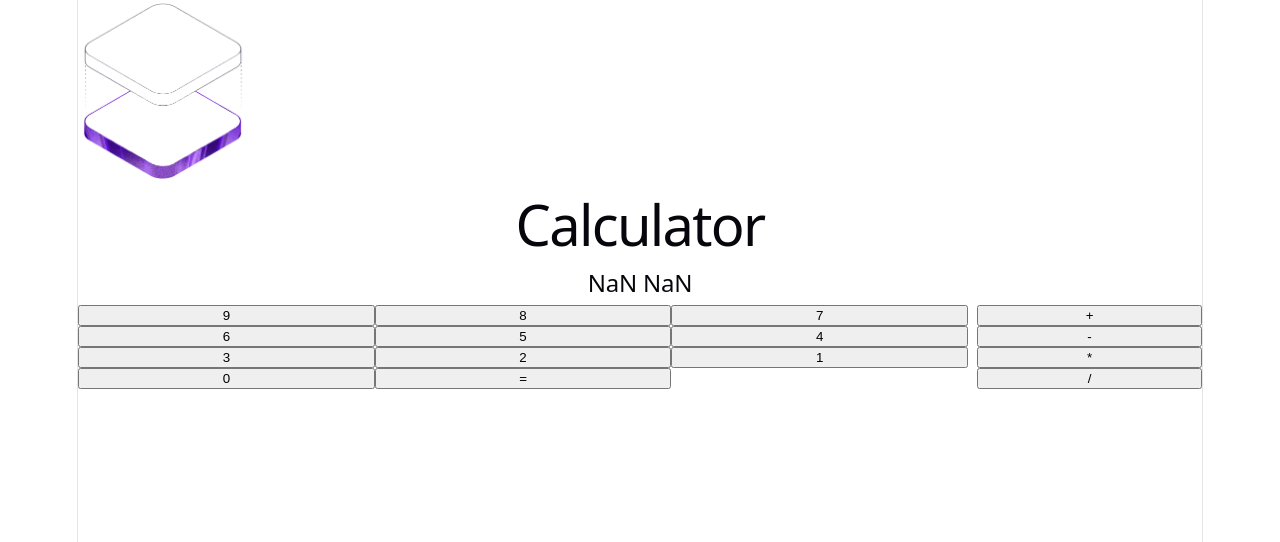
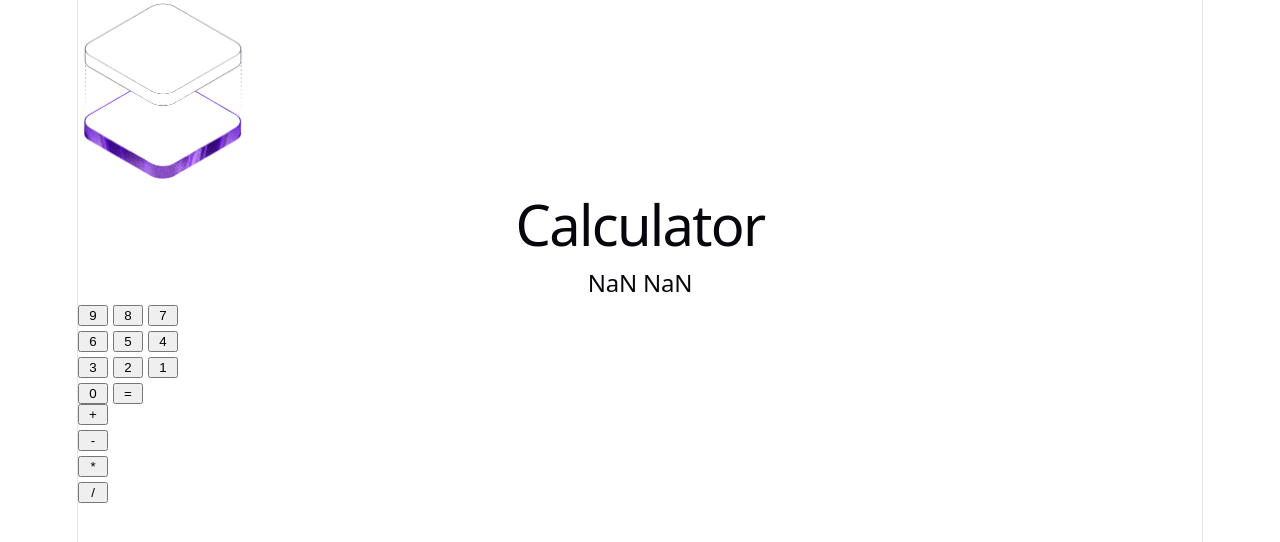
Before and after one commit to crillo136/Engineering-Tr1-Website, a React (Vite) app: page / in a window 1280 px wide. Shown: the top 542 px of the page. Built offline with nearby package versions, Linux system fonts and the light colour scheme.

Commit message:
changed the look of the buttons so that they look more uniform

```diff
--- a/src/App.css
+++ b/src/App.css
@@ -183,16 +183,18 @@
   }
 }
 
+.main-grid {
+  display: grid;
+}
+
 .numbers-grid {
   display: grid;
-  grid-template-columns: 33% 33% 33%
+  grid-template-columns: 30px 30px 30px;
+  gap: 5px;
 }
+
 .operators-grid{
   display: grid;
-  grid-template-columns: 100%
+  grid-template-columns: 30px;
+  gap: 5px;
 }
-
-.main-grid {
-  display: grid;
-  grid-template-columns: 80% 20%
-}
```
